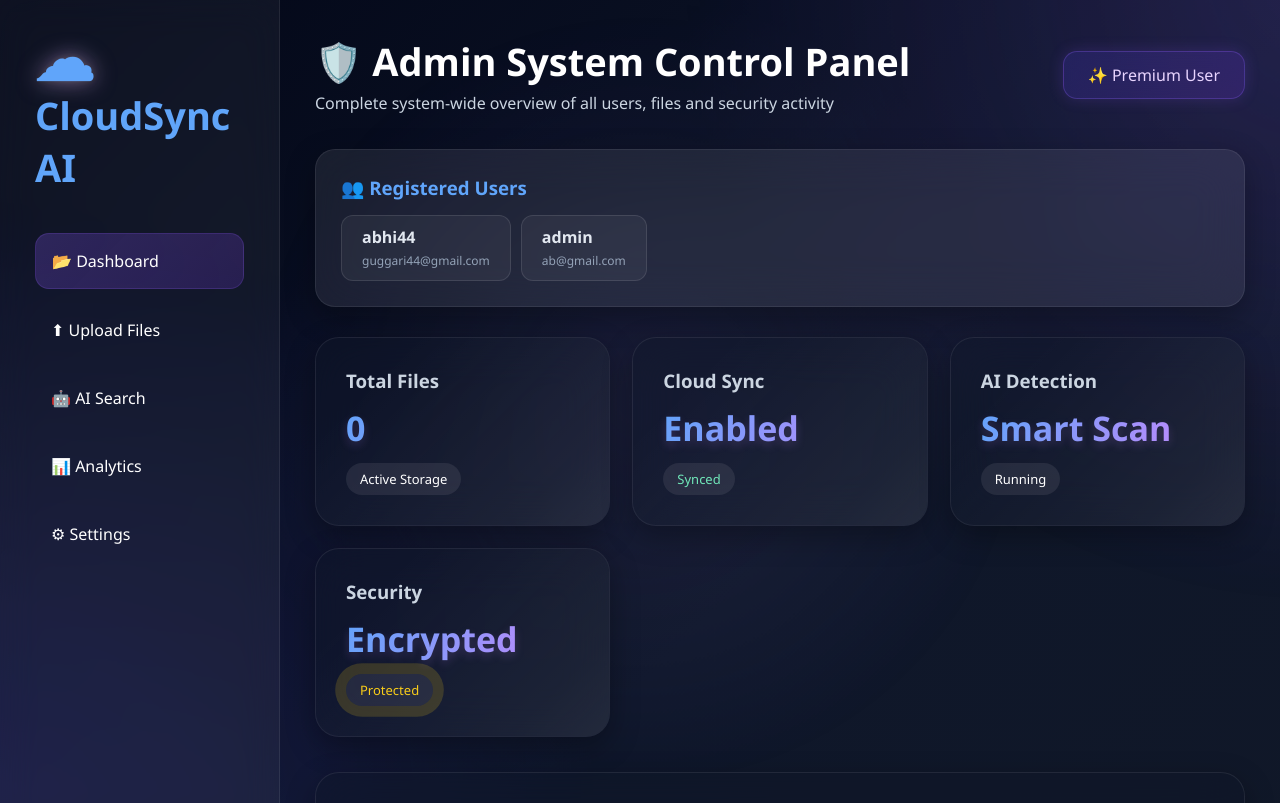
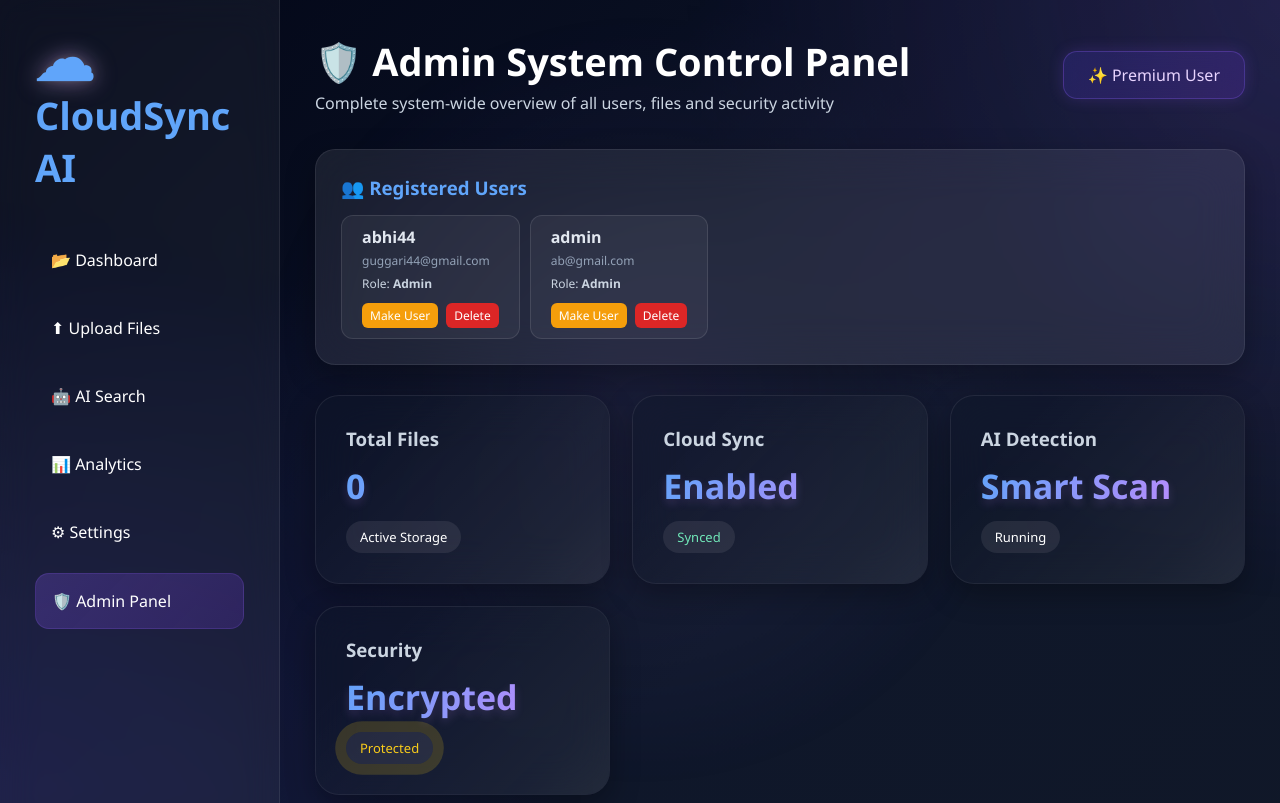
Before and after one commit to Abhishekguggari/CloudSync-Ai-Smart-Storage-System, a Flask app: page /admin in a window 1280 px wide. Shown: the top 803 px of the page. Run offline with Flask 3, Linux system fonts and the light colour scheme; a user stored in the database is signed in; data comes from the database, SQL or seed files in the repository; both versions use the stored data as it was after the commit; data that the repository does not hold is empty.

Commit message:
admin panel fixed

```diff
--- a/app.py
+++ b/app.py
@@ -101,6 +101,24 @@ def calculate_storage():
     storage_percent = min(round((current_gb / max_storage_gb) * 100, 1), 100.0)
 
     return total_size, storage_str, storage_percent
+
+# =========================
+# SESSION ROLE REFRESHER
+# =========================
+@app.before_request
+def refresh_session_role():
+    """Ensures user roles are instantly updated without requiring a relogin."""
+    if 'user' in session:
+        try:
+            conn = sqlite3.connect('database.db')
+            cursor = conn.cursor()
+            cursor.execute("SELECT role FROM users WHERE username=?", (session['user'],))
+            user_record = cursor.fetchone()
+            conn.close()
+            if user_record:
+                session['role'] = user_record[0]
+        except Exception:
+            pass
 
 # =========================
 # HOME LOGIN
@@ -605,6 +623,34 @@ def admin_change_role(user_id, new_role):
     return redirect('/admin')
 
 # =========================
+# ADMIN: DELETE USER
+# =========================
+@app.route('/admin/delete_user/<int:user_id>')
+def admin_delete_user(user_id):
+    if 'user' not in session or (session.get('role') != 'admin' and session['user'] != 'admin'):
+        return "Access Denied"
+
+    conn = sqlite3.connect('database.db')
+    cursor = conn.cursor()
+
+    cursor.execute("SELECT username FROM users WHERE id=?", (user_id,))
+    user_record = cursor.fetchone()
+
+    if user_record:
+        username_to_delete = user_record[0]
+
+        # Prevent the admin from accidentally deleting their own account
+        if username_to_delete != session['user']:
+            # Delete the user and all their associated files from the database
+            cursor.execute("DELETE FROM users WHERE id=?", (user_id,))
+            cursor.execute("DELETE FROM files WHERE username=?", (username_to_delete,))
+            conn.commit()
+            log_activity(f"Admin {session['user']} deleted user {username_to_delete}")
+
+    conn.close()
+    return redirect('/admin')
+
+# =========================
 # LOGOUT
 # =========================
 @app.route('/logout')
--- a/templates/analytics.html
+++ b/templates/analytics.html
@@ -50,6 +50,10 @@ class="active-link">
 <a href="/settings">
 ⚙ Settings
 </a>
+
+{% if session.get('role') == 'admin' or session.get('user') == 'admin' %}
+<a href="/admin">🛡️ Admin Panel</a>
+{% endif %}
 
 </div>
 
--- a/templates/dashboard.html
+++ b/templates/dashboard.html
@@ -13,11 +13,14 @@
         <div class="sidebar">
             <div>
                 <h1 onclick="window.location.href='/dashboard'" style="cursor: pointer;" title="Go to Dashboard">☁ CloudSync AI</h1>
-                <a href="/dashboard" class="active-link">📂 Dashboard</a>
+                <a href="/dashboard" {% if not admin_mode %}class="active-link"{% endif %}>📂 Dashboard</a>
                 <a href="/upload">⬆ Upload Files</a>
                 <a href="/search">🤖 AI Search</a>
                 <a href="/analytics">📊 Analytics</a>
                 <a href="/settings">⚙ Settings</a>
+                {% if session.get('role') == 'admin' or session.get('user') == 'admin' %}
+                <a href="/admin" {% if admin_mode %}class="active-link"{% endif %}>🛡️ Admin Panel</a>
+                {% endif %}
             </div>
 
             <a href="/check-network" class="network-btn" style="position: relative; display: flex; align-items: center; justify-content: center; min-height: 85px; margin: 20px; border-radius: 16px; color: #ffffff; text-decoration: none; font-weight: 800; transition: 0.3s; overflow: hidden; background: {{ 'rgba(16, 185, 129, 0.4)' if session.get('is_online', True) else 'rgba(100, 116, 139, 0.4)' }}; box-shadow: 0 4px 15px rgba(0,0,0,0.2);">
@@ -61,6 +64,16 @@
                     <div style="background: rgba(255,255,255,0.05); padding: 10px 20px; border-radius: 12px; border: 1px solid rgba(255,255,255,0.1);">
                         <strong style="color: #e2e8f0;">{{ u[1] }}</strong> <br>
                         <span style="color: #94a3b8; font-size: 12px;">{{ u[2] }}</span>
+                        <br>
+                        <span style="font-size: 12px; margin-top: 5px; display: inline-block; color: #cbd5e1;">Role: <strong>{{ u[3]|capitalize }}</strong></span>
+                        <div style="margin-top: 10px; display: flex; gap: 8px;">
+                            {% if u[3] == 'user' %}
+                            <a href="/admin/change_role/{{ u[0] }}/admin" style="background: #10b981; color: white; padding: 4px 8px; border-radius: 6px; font-size: 12px; text-decoration: none;">Make Admin</a>
+                            {% else %}
+                            <a href="/admin/change_role/{{ u[0] }}/user" style="background: #f59e0b; color: white; padding: 4px 8px; border-radius: 6px; font-size: 12px; text-decoration: none;">Make User</a>
+                            {% endif %}
+                            <a href="/admin/delete_user/{{ u[0] }}" style="background: #dc2626; color: white; padding: 4px 8px; border-radius: 6px; font-size: 12px; text-decoration: none;" onclick="return confirm('Are you sure you want to delete this user completely?');">Delete</a>
+                        </div>
                     </div>
                     {% endfor %}
                 </div>
--- a/templates/search.html
+++ b/templates/search.html
@@ -335,6 +335,9 @@ background:#dc2626;
         <a href="/search" class="active-link">🤖 AI Search</a>
         <a href="/analytics">📊 Analytics</a>
         <a href="/settings">⚙ Settings</a>
+        {% if session.get('role') == 'admin' or session.get('user') == 'admin' %}
+        <a href="/admin">🛡️ Admin Panel</a>
+        {% endif %}
     </div>
 
     <a href="/check-network" class="network-btn" style="position: relative; display: flex; align-items: center; justify-content: center; min-height: 85px; margin: 20px; border-radius: 16px; color: #ffffff; text-decoration: none; font-weight: 800; transition: 0.3s; overflow: hidden; background: {{ 'rgba(16, 185, 129, 0.4)' if session.get('is_online', True) else 'rgba(100, 116, 139, 0.4)' }}; box-shadow: 0 4px 15px rgba(0,0,0,0.2);">
--- a/templates/settings.html
+++ b/templates/settings.html
@@ -62,6 +62,9 @@
                 <a href="/search">🤖 AI Search</a>
                 <a href="/analytics">📊 Analytics</a>
                 <a href="/settings" class="active-link">⚙ Settings</a>
+                {% if session.get('role') == 'admin' or session.get('user') == 'admin' %}
+                <a href="/admin">🛡️ Admin Panel</a>
+                {% endif %}
             </div>
 
             <a href="/check-network" class="network-btn" style="position: relative; display: flex; align-items: center; justify-content: center; min-height: 85px; margin: 20px; border-radius: 16px; color: #ffffff; text-decoration: none; font-weight: 800; transition: 0.3s; overflow: hidden; background: {{ 'rgba(16, 185, 129, 0.4)' if session.get('is_online', True) else 'rgba(100, 116, 139, 0.4)' }}; box-shadow: 0 4px 15px rgba(0,0,0,0.2);">
--- a/templates/upload.html
+++ b/templates/upload.html
@@ -359,6 +359,10 @@ class="active-link">
 ⚙ Settings
 </a>
 
+{% if session.get('role') == 'admin' or session.get('user') == 'admin' %}
+<a href="/admin">🛡️ Admin Panel</a>
+{% endif %}
+
 </div>
 
 <a href="/check-network" class="network-btn" style="position: relative; display: flex; align-items: center; justify-content: center; min-height: 85px; margin: 20px; border-radius: 16px; color: #ffffff; text-decoration: none; font-weight: 800; transition: 0.3s; overflow: hidden; background: {{ 'rgba(16, 185, 129, 0.4)' if session.get('is_online', True) else 'rgba(100, 116, 139, 0.4)' }}; box-shadow: 0 4px 15px rgba(0,0,0,0.2);">
```
Also changed, not shown: database.db, 1 other file.
